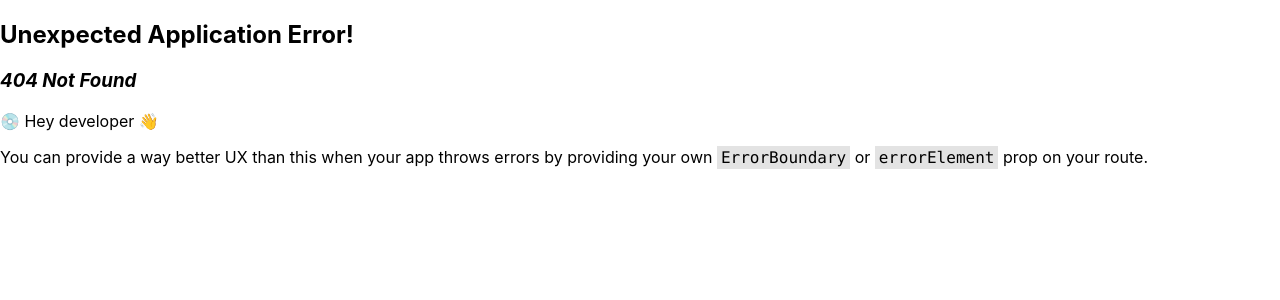
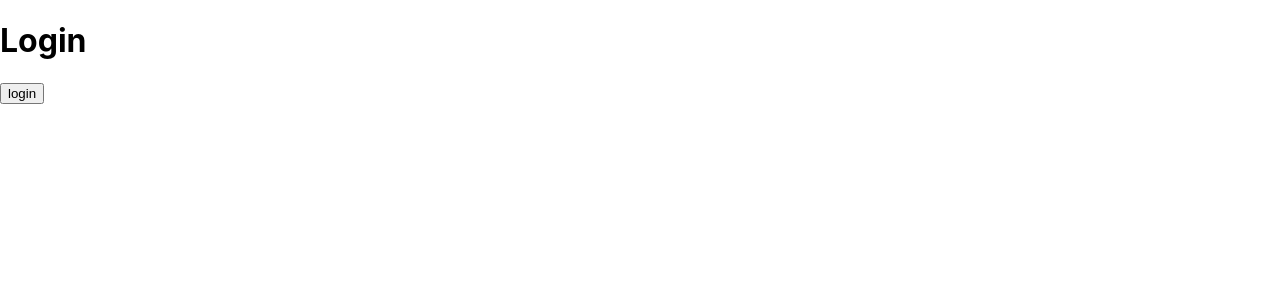
Before and after one commit to antonsadovskiy/cards, a React (Create React App) app: page /login in a window 1280 px wide. Before the commit this address had no page. Shown: the top 300 px of the page. Built offline with nearby package versions, Linux system fonts and the light colour scheme.

Commit message:
create types for login and register response

```diff
--- a/src/features/auth/Login/Login.tsx
+++ b/src/features/auth/Login/Login.tsx
@@ -1,24 +1,23 @@
-import React, { ChangeEvent, useState } from 'react';
-import { useAppDispatch } from 'app/hooks';
-import { authThunks } from 'features/auth/auth-slice';
+import React from "react";
+import { useAppDispatch } from "app/hooks";
+import { authThunks } from "features/auth/auth-slice";
 
 const Login = () => {
+    const dispatch = useAppDispatch();
 
-    /*const dispatch = useAppDispatch();
-    const [email, setEmail] = useState('');
-    const [password, setPassword] = useState('');
-
-    const changeEmailHandler = (e: ChangeEvent<HTMLInputElement>) => setEmail(e.currentTarget.value);
-    const changePasswordHandler = (e: ChangeEvent<HTMLInputElement>) => setPassword(e.currentTarget.value);
-    const loginHandler = () => dispatch(authThunks.login());*/
+    const loginHandler = () => {
+        const payload = {
+            email: "antonsadovskiy6@gmail.com",
+            password: "123987456",
+            rememberMe: false,
+        };
+        dispatch(authThunks.login(payload));
+    };
 
     return (
         <div>
-            {/*<input type='text' placeholder={'email'} value={email} onChange={changeEmailHandler} />
-            <input type='text' placeholder={'password'} value={password} onChange={changePasswordHandler} />
-            <input type='checkbox' placeholder={'remember me'} checked={false} />
-            <button onClick={loginHandler}>login</button>*/}
-            <button>login</button>
+            <h1>Login</h1>
+            <button onClick={loginHandler}>login</button>
         </div>
     );
 };
--- a/src/features/auth/Register/Register.tsx
+++ b/src/features/auth/Register/Register.tsx
@@ -1,24 +1,22 @@
-import React, { ChangeEvent, useState } from 'react';
-import { useAppDispatch } from 'app/hooks';
-import { authThunks } from 'features/auth/auth-slice';
+import React from "react";
+import { useAppDispatch } from "app/hooks";
+import { authThunks } from "features/auth/auth-slice";
 
 const Register = () => {
+    const dispatch = useAppDispatch();
 
-    /*const dispatch = useAppDispatch();
-
-    const [email, setEmail] = useState('');
-    const [password, setPassword] = useState('');
-
-    const changeEmailHandler = (e: ChangeEvent<HTMLInputElement>) => setEmail(e.currentTarget.value);
-    const changePasswordHandler = (e: ChangeEvent<HTMLInputElement>) => setPassword(e.currentTarget.value);
-    const loginHandler = () => dispatch(authThunks.register());*/
+    const registerHandler = () => {
+        const payload = {
+            email: "antonsadovskiy6@gmail.com",
+            password: "123987456",
+        };
+        dispatch(authThunks.register(payload));
+    };
 
     return (
         <div>
-            {/*<input type='text' placeholder={'email'} value={email} onChange={changeEmailHandler} />
-            <input type='text' placeholder={'password'} value={password} onChange={changePasswordHandler} />
-            <button onClick={loginHandler}>login</button>*/}
-            <button>register</button>
+            <h1>Register</h1>
+            <button onClick={registerHandler}>register</button>
         </div>
     );
 };
--- a/src/features/auth/auth-api.ts
+++ b/src/features/auth/auth-api.ts
@@ -1,26 +1,27 @@
-import { instance } from 'common/api/common-api';
+import { instance } from "common/api/common-api";
 
 export const authAPI = {
-    register: (params: ArgRegisterType) => {
-        return instance.post<ProfileType>('auth/register', params);
+    register: (data: ArgRegisterType) => {
+        return instance.post<RegisterResponseType>("auth/register", data);
     },
-    login: (params: ArgLoginType) => {
-        return instance.post('auth/login', params);
-    }
+    login: (data: ArgLoginType) => {
+        return instance.post<LoginResponseType>("auth/login", data);
+    },
 };
 
+// types
+export type ArgRegisterType = Omit<ArgLoginType, "rememberMe">;
+export type ArgLoginType = {
+    email: string;
+    password: string;
+    rememberMe: boolean;
+};
 
-type ArgRegisterType = {
-    email: string
-    password: string
-}
-type ArgLoginType = {
-    email: string
-    password: string
-    rememberMe: boolean
-}
-type ProfileType = {
-    addedUser: {
+type RegisterResponseType = {
+    addedUser: Omit<LoginResponseType, "token" | "tokenDeathTime">;
+};
+
+type LoginResponseType = {
     _id: string;
     email: string;
     rememberMe: boolean;
@@ -31,5 +32,6 @@ type ProfileType = {
     created: string;
     updated: string;
     __v: number;
-    }
-}
+    token: string;
+    tokenDeathTime: number;
+};
--- a/src/features/auth/auth-slice.ts
+++ b/src/features/auth/auth-slice.ts
@@ -1,31 +1,33 @@
-import { createAsyncThunk, createSlice } from '@reduxjs/toolkit';
-import { authAPI } from 'features/auth/auth-api';
+import { createAsyncThunk, createSlice } from "@reduxjs/toolkit";
+import { ArgLoginType, ArgRegisterType, authAPI } from "features/auth/auth-api";
 
-const register = createAsyncThunk('auth/register', async (arg, thunkAPI) => {
+const register = createAsyncThunk(
+    "auth/register",
+    async (arg: ArgRegisterType, thunkAPI) => {
         const { dispatch, getState, rejectWithValue } = thunkAPI;
         try {
-        const res = await authAPI.register({ email: 'antonsadovskiy6@gmail.com', password: '123987456' });
+            const res = await authAPI.register(arg);
         } catch (e) {
             console.log(e);
         }
-});
-const login = createAsyncThunk('auth/login', async (arg, thunkAPI) => {
-    const { dispatch, getState } = thunkAPI;
+    }
+);
+const login = createAsyncThunk(
+    "auth/login",
+    async (arg: ArgLoginType, thunkAPI) => {
+        const { dispatch, getState, rejectWithValue } = thunkAPI;
         try {
-        const res = await authAPI.login({
-            email: 'antonsadovskiy6@gmail.com',
-            password: '123987456',
-            rememberMe: false
-        });
+            const res = await authAPI.login(arg);
         } catch (e) {
             console.log(e);
         }
-});
+    }
+);
 
 const slice = createSlice({
-    name: 'auth',
+    name: "auth",
     initialState: {},
-    reducers: {}
+    reducers: {},
 });
 
 export const authReducer = slice.reducer;
```
Also changed, not shown: src/App.tsx (+24 -14 lines). Lines whose indentation alone changed are shown as unchanged.
